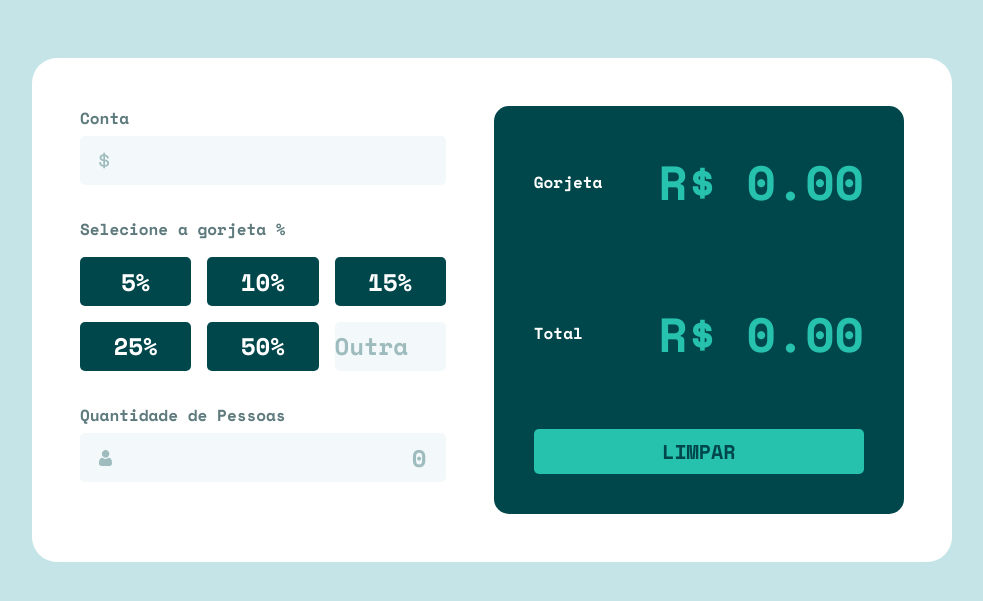
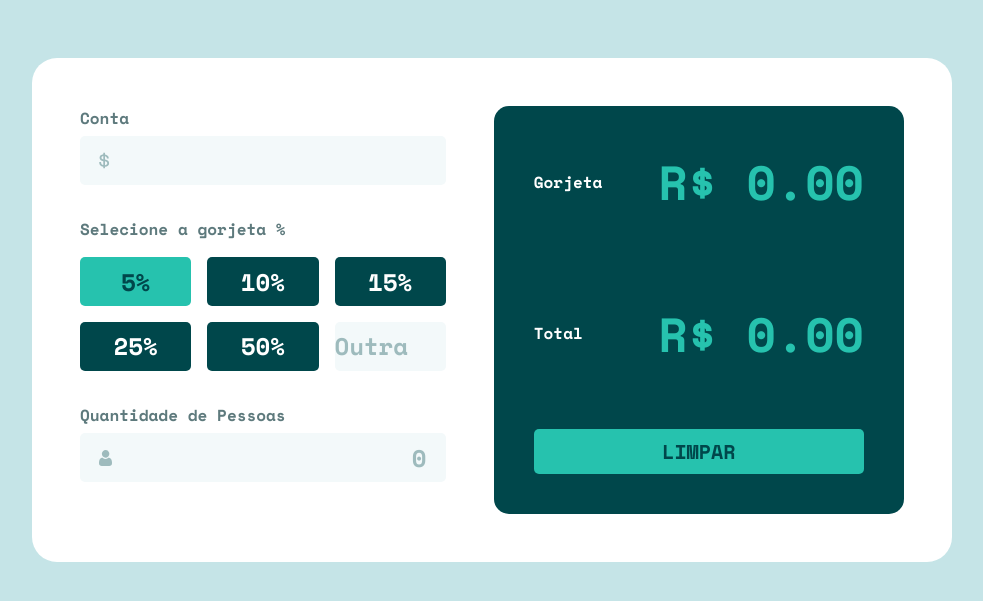
Before and after one commit to AnonSignal/calculadora-de-gorjeta, a plain HTML site: page index.html in a window 1280 px wide. Both pictures are taken after a click on the button "5%". Shown: the part 157-758 px from the top of the page, without its empty margins (148-1131 px from the left). Drawn offline with nearby package versions, Linux system fonts and the light colour scheme.

Commit message:
nono commit do CSS e terceiro do JS

```diff
--- a/script.js
+++ b/script.js
@@ -32,5 +32,14 @@ botoesGorjeta.forEach(botao => {
 })
 
 function receberPorcentagem(evento){
-    porcentagem = Number(evento.target.value) / 100
+    botoesGorjeta.forEach(botao => {
+        botao.classList.remove("botao-ativo")
+
+        if(botao.value === evento.target.value){
+            botao.classList.add("botao-ativo")
+        }
+        }
+    )
+
+    porcentagem = parseFloat(evento.target.value) / 100
 }
--- a/style.css
+++ b/style.css
@@ -104,6 +104,11 @@ main{
     border-radius: 0.3125rem;
     background-color: var(--green-800);
     color: var(--white);
+}
+
+.gorjeta .botao-ativo{
+    background-color: var(--light-green);
+    color: var(--green-800);
 }
 
 .gorjeta input[type="button"]:hover,
```
